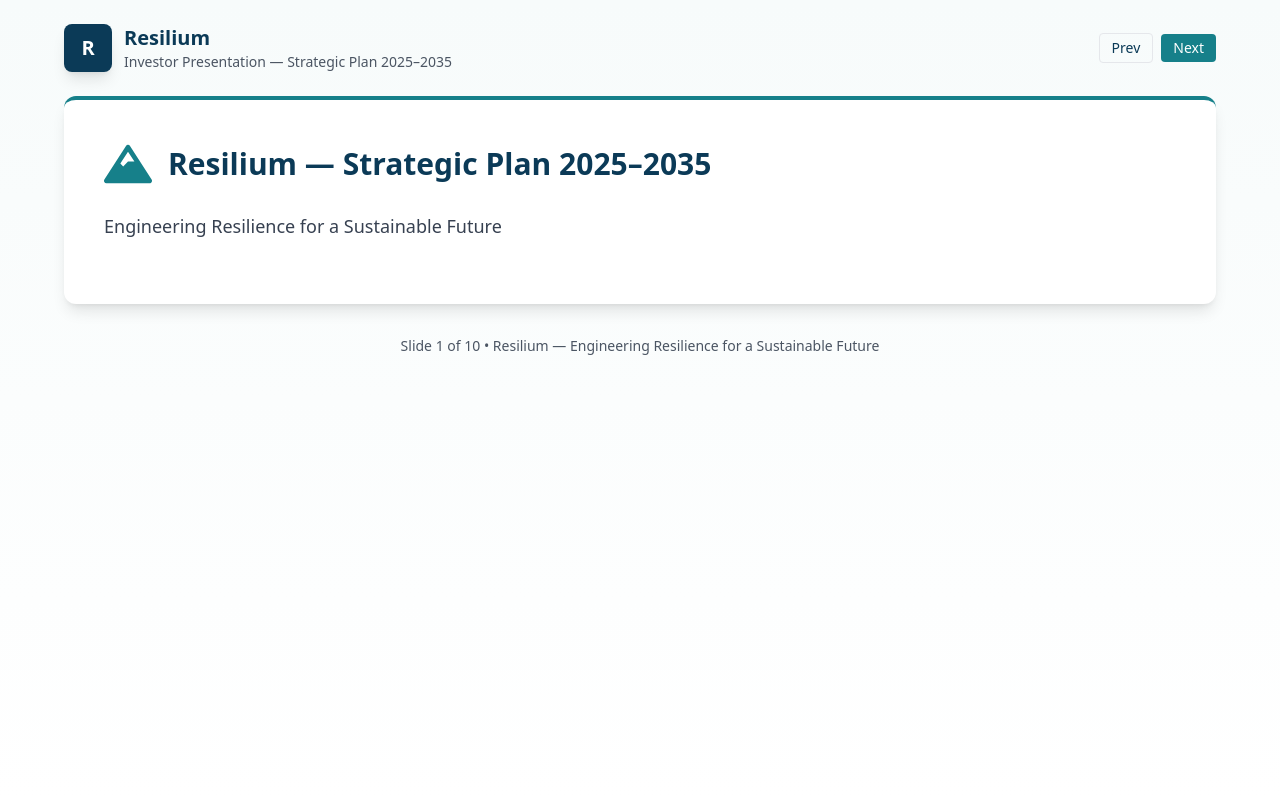
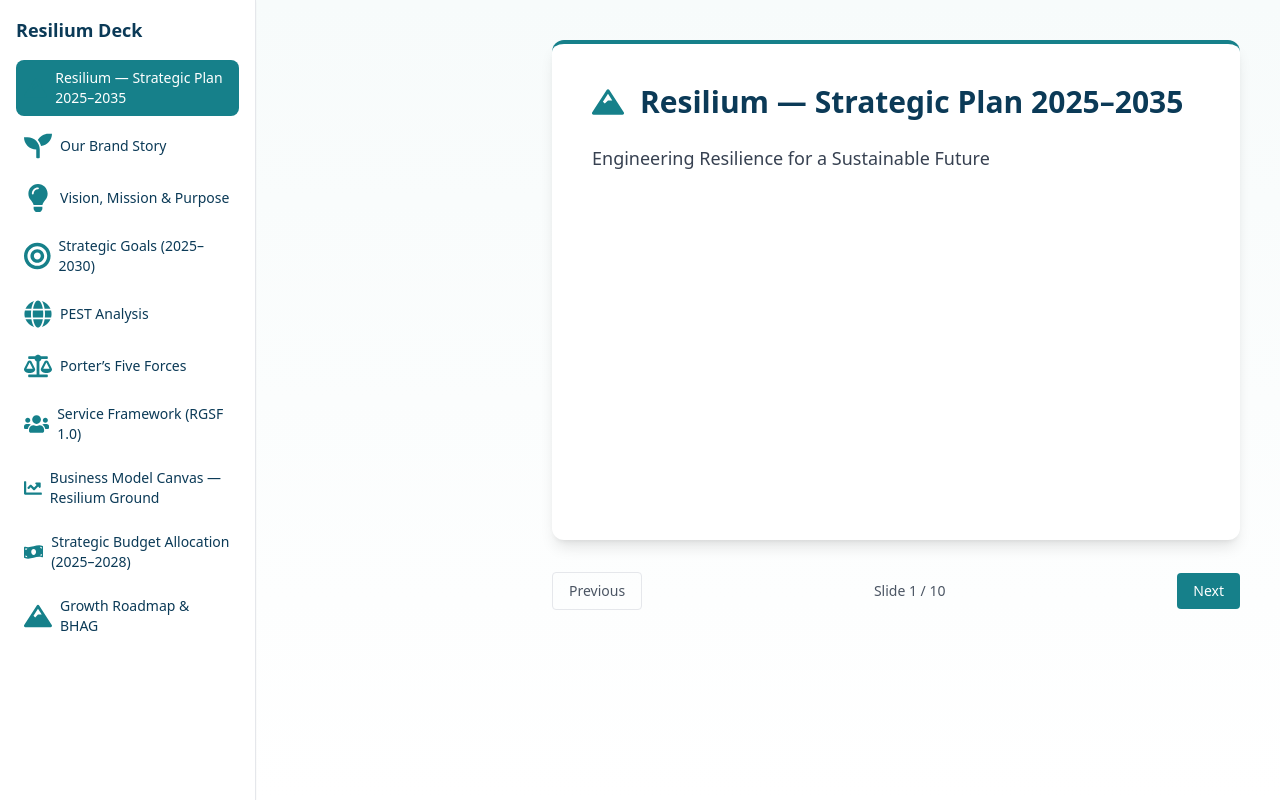
Before and after one commit to Longdy19/resilium-investor-deck, a React (Vite) app: page / in a window 1280 px wide. Built offline with nearby package versions, Linux system fonts and the light colour scheme.

Commit message:
Update ResiliumPresentation.jsx

```diff
--- a/src/ResiliumPresentation.jsx
+++ b/src/ResiliumPresentation.jsx
@@ -12,167 +12,67 @@ import {
   FaUserTie,
   FaBullseye,
   FaMoneyBillWave,
+  FaBars
 } from "react-icons/fa";
 
 export default function ResiliumPresentation() {
   const slides = [
-    {
-      id: "cover",
-      title: "Resilium — Strategic Plan 2025–2035",
-      subtitle: "Engineering Resilience for a Sustainable Future",
-      icon: <FaMountain size={48} className="text-[#16808A]" />,
-    },
-    {
-      id: "story",
-      title: "Our Brand Story",
-      icon: <FaSeedling size={36} className="text-[#16808A]" />,
-      bullets: [
-        "Resilium was founded to advance Cambodia’s construction sector through engineering, management, and digital transformation.",
-        "Built on the vision of Longdy Ouk (Sumitomo Mitsui, Archetype; Master’s in Service Engineering & Management).",
-        "‘Resilium’ means resilience + evolution — building from the ground up for a sustainable, risk-managed future.",
-        "Core strengths: Geotechnics, Cost & Risk Management, and Digital Delivery.",
-      ],
-    },
-    {
-      id: "vision",
-      title: "Vision, Mission & Purpose",
-      icon: <FaLightbulb size={36} className="text-[#16808A]" />,
-      bullets: [
-        "Vision: To be Southeast Asia’s most trusted partner in sustainable, data-driven, and resilient infrastructure.",
-        "Mission: Integrate geotechnical, cost, and risk management with digital innovation to enable safer, smarter, and more sustainable projects.",
-        "Purpose: To empower organizations through engineering intelligence — transforming insight into impact.",
-      ],
-    },
-    {
-      id: "goals",
-      title: "Strategic Goals (2025–2030)",
-      icon: <FaBullseye size={36} className="text-[#16808A]" />,
-      bullets: [
-        "Establish reputation for resilience-based engineering and cost-risk excellence.",
-        "Digitize workflows — BIM/GIS dashboards and risk analytics (100% projects by 2027).",
-        "Regional expansion to Laos, Vietnam, and Thailand by 2028.",
-        "Launch Resilium Academy by 2030 for professional capacity building.",
-        "Achieve 30% revenue from digital services and risk analytics.",
-      ],
-    },
-    {
-      id: "pest",
-      title: "PEST Analysis",
-      icon: <FaGlobe size={36} className="text-[#16808A]" />,
-      grid: {
-        Political: ["Gov’t infrastructure & resilience programs", "Stronger environmental & safety regulations"],
-        Economic: ["Growing ASEAN infrastructure investments", "Inflation & material cost volatility"],
-        Social: ["Rising climate resilience awareness", "Urbanization & smart city demand"],
-        Technological: ["Digital twins, BIM, and GIS adoption", "AI & data-driven cost/risk analysis"],
-      },
-    },
-    {
-      id: "fiveforces",
-      title: "Porter’s Five Forces",
-      icon: <FaBalanceScale size={36} className="text-[#16808A]" />,
-      bullets: [
-        "New Entrants — Moderate: expertise & digital barriers protect incumbents.",
-        "Suppliers — Moderate: depend on lab/testing & survey vendors.",
-        "Buyers — High: demand for cost-effective and proven solutions.",
-        "Substitutes — Low: integrated cost–risk–digital approach is rare.",
-        "Rivalry — High: differentiation via data quality & precision delivery.",
-      ],
-    },
-    {
-      id: "framework",
-      title: "Service Framework — RGSF 1.0",
-      icon: <FaUsers size={36} className="text-[#16808A]" />,
-      bullets: [
-        "Discover — Define scope, context, and risk baseline.",
-        "Investigate — Geotechnical & topographic survey using advanced methods.",
-        "Analyze — Apply cost & risk modeling with data analytics.",
-        "Recommend — Deliver optimized foundation & design strategies.",
-        "Integrate — Report via BIM/GIS dashboards & digital delivery.",
-      ],
-    },
-    {
-      id: "bmc",
-      title: "Business Model Canvas — Resilium Ground",
-      icon: <FaChartLine size={36} className="text-[#16808A]" />,
-      grid: {
-        KeyPartners: ["Labs/testing", "Drone & survey firms", "BIM/GIS vendors", "Universities", "Sustainability orgs"],
-        KeyActivities: ["Geotech investigations", "Cost & risk modeling", "Digital dashboards", "PM consulting"],
-        ValuePropositions: [
-          "Integrated cost–risk–ground intelligence",
-          "Reduced project uncertainty",
-          "Faster decision-making",
-          "Sustainability alignment",
-        ],
-        CustomerSegments: ["Developers", "Government", "Contractors", "Infra owners"],
-        KeyResources: ["Engineers & analysts", "Field equipment", "Software & data", "Partnerships"],
-        CustomerRelationships: ["Trusted advisor", "Collaborative engagement", "Digital reporting"],
-        Channels: ["Direct B2B", "Website/webinars", "Industry conferences"],
-        CostStructure: ["Human capital", "Equipment/software", "Training & R&D", "Marketing"],
-        RevenueStreams: ["Project fees", "Consulting retainers", "Digital subscriptions", "Monitoring services"],
-      },
-    },
-    {
-      id: "budget",
-      title: "Strategic Budget (2025–2028)",
-      icon: <FaMoneyBillWave size={36} className="text-[#16808A]" />,
-      bullets: [
-        "R&D & Digital Development — 30%",
-        "Human Capital — 25%",
-        "Operations & Equipment — 20%",
-        "Marketing & Branding — 15%",
-        "Contingency — 10%",
-      ],
-    },
-    {
-      id: "roadmap",
-      title: "Growth Roadmap & BHAG",
-      icon: <FaMountain size={36} className="text-[#16808A]" />,
-      bullets: [
-        "Phase 1 (2025–26): Strengthen foundation — Resilium Ground excellence & digital risk models.",
-        "Phase 2 (2027–29): Launch design & build — Sustainable, data-driven construction.",
-        "Phase 3 (2030–35): Resilium Academy & AI analytics expansion.",
-        "Beyond 2035: Become ASEAN leader in resilience-based infrastructure innovation.",
-      ],
-    },
+    { id: "cover", title: "Resilium — Strategic Plan 2025–2035", subtitle: "Engineering Resilience for a Sustainable Future", icon: <FaMountain className="text-[#16808A]" size={32} /> },
+    { id: "story", title: "Our Brand Story", icon: <FaSeedling className="text-[#16808A]" size={28} />, bullets: ["Resilium was founded to transform Cambodia’s construction through engineering, management, and digital innovation.", "Built on the vision of Longdy Ouk (Sumitomo Mitsui, Archetype; Master’s in Service Engineering & Management).", "‘Resilium’ means resilience + evolution — building from the ground up for a sustainable, risk-managed future.", "Core strengths: Geotechnics, Cost & Risk Management, and Digital Delivery."] },
+    { id: "vision", title: "Vision, Mission & Purpose", icon: <FaLightbulb className="text-[#16808A]" size={28} />, bullets: ["Vision: To be Southeast Asia’s trusted leader in sustainable, data-driven, and resilient infrastructure.", "Mission: Integrate geotechnical, cost, and risk management with digital innovation to enable safer, smarter, and more sustainable projects.", "Purpose: To empower organizations through engineering intelligence — transforming insight into impact."] },
+    { id: "goals", title: "Strategic Goals (2025–2030)", icon: <FaBullseye className="text-[#16808A]" size={28} />, bullets: ["Build reputation for resilience-based engineering and cost-risk management.", "Digitize workflows — BIM/GIS dashboards and risk analytics (100% projects by 2027).", "Regional expansion to Laos, Vietnam, and Thailand by 2028.", "Launch Resilium Academy by 2030.", "Reach 30% revenue from digital services and analytics."] },
+    { id: "pest", title: "PEST Analysis", icon: <FaGlobe className="text-[#16808A]" size={28} />, grid: { Political: ["Gov’t infra & resilience programs", "Environmental regulations"], Economic: ["ASEAN infra growth", "Inflation & cost volatility"], Social: ["Climate resilience awareness", "Urbanization & smart cities"], Technological: ["BIM/GIS/digital twins", "Risk & cost analytics integration"] } },
+    { id: "fiveforces", title: "Porter’s Five Forces", icon: <FaBalanceScale className="text-[#16808A]" size={28} />, bullets: ["New Entrants — Moderate: digital and technical barriers.", "Suppliers — Moderate: manage labs and survey partners.", "Buyers — High: demand for optimized cost & safety.", "Substitutes — Low: integrated cost-risk model is rare.", "Rivalry — High: differentiate via accuracy & digital delivery."] },
+    { id: "framework", title: "Service Framework (RGSF 1.0)", icon: <FaUsers className="text-[#16808A]" size={28} />, bullets: ["Discover — Define scope, context, and risk baseline.", "Investigate — Geotechnical & topographic survey using advanced tools.", "Analyze — Cost & risk modeling with analytics.", "Recommend — Optimized foundation & design strategy.", "Integrate — Deliver via BIM/GIS dashboards."] },
+    { id: "bmc", title: "Business Model Canvas — Resilium Ground", icon: <FaChartLine className="text-[#16808A]" size={28} />, grid: { KeyPartners: ["Labs/testing", "Survey firms", "GIS vendors", "Universities", "Sustainability orgs"], KeyActivities: ["Geotech work", "Risk modeling", "PM consulting", "Digital dashboards"], ValuePropositions: ["Integrated ground–cost–risk intelligence", "Reduced uncertainty", "Sustainability alignment"], CustomerSegments: ["Developers", "Contractors", "Infra owners", "Gov’t"], KeyResources: ["Engineers", "Equipment", "Data", "Partnerships"], CustomerRelationships: ["Trusted advisor", "Collaborative delivery"], Channels: ["Direct B2B", "Webinars", "Conferences"], CostStructure: ["People", "Equipment", "Training", "Marketing"], RevenueStreams: ["Project fees", "Consulting retainers", "Digital subscriptions"] } },
+    { id: "budget", title: "Strategic Budget Allocation (2025–2028)", icon: <FaMoneyBillWave className="text-[#16808A]" size={28} />, bullets: ["R&D & Digital Development — 30%", "Human Capital — 25%", "Operations & Equipment — 20%", "Marketing & Branding — 15%", "Contingency — 10%"] },
+    { id: "roadmap", title: "Growth Roadmap & BHAG", icon: <FaMountain className="text-[#16808A]" size={28} />, bullets: ["Phase 1 (2025–26): Establish Resilium Ground — data & cost-risk excellence.", "Phase 2 (2027–29): Launch design & build — sustainable digital engineering.", "Phase 3 (2030–35): Resilium Academy & AI expansion.", "Beyond 2035: ASEAN leader in resilient infrastructure."], bhag: "Be Cambodia’s first globally recognized digital construction and resilience brand." },
   ];
 
   const [index, setIndex] = useState(0);
   const slide = slides[index];
+  const [menuOpen, setMenuOpen] = useState(false);
 
   const next = () => setIndex((i) => Math.min(i + 1, slides.length - 1));
   const prev = () => setIndex((i) => Math.max(i - 1, 0));
+  const goTo = (i) => { setIndex(i); setMenuOpen(false); };
 
   return (
-    <div className="min-h-screen bg-gradient-to-b from-[#F7FBFB] to-white text-[#0B3A57] font-sans p-6">
-      <div className="max-w-6xl mx-auto">
-        <div className="flex justify-between items-center mb-6">
-          <div className="flex items-center gap-3">
-            <div className="w-12 h-12 bg-[#0B3A57] text-white rounded-lg flex items-center justify-center font-bold text-xl shadow-lg">
-              R
+    <div className="flex min-h-screen bg-gradient-to-b from-[#F7FBFB] to-white text-[#0B3A57] font-sans">
+      {/* Sidebar */}
+      <div className={`fixed md:static z-20 bg-white md:w-64 w-60 border-r border-gray-200 shadow-sm p-4 transition-transform duration-300 ${menuOpen ? "translate-x-0" : "-translate-x-full md:translate-x-0"}`}>
+        <div className="flex items-center justify-between mb-4">
+          <h1 className="text-lg font-bold text-[#0B3A57]">Resilium Deck</h1>
+          <button className="md:hidden" onClick={() => setMenuOpen(false)}>✕</button>
         </div>
-            <div>
-              <div className="text-xl font-bold">Resilium</div>
-              <div className="text-sm text-gray-600">Investor Presentation — Strategic Plan 2025–2035</div>
-            </div>
-          </div>
-          <div className="flex items-center gap-2">
-            <button onClick={prev} className="text-sm px-3 py-1 border rounded hover:bg-[#F0FAFA]">
-              Prev
-            </button>
-            <button onClick={next} className="text-sm px-3 py-1 bg-[#16808A] text-white rounded hover:opacity-90">
-              Next
-            </button>
-          </div>
+        <ul className="space-y-2">
+          {slides.map((s, i) => (
+            <li
+              key={s.id}
+              onClick={() => goTo(i)}
+              className={`cursor-pointer rounded-lg p-2 flex items-center gap-2 ${index === i ? "bg-[#16808A] text-white" : "hover:bg-gray-100"}`}
+            >
+              {s.icon}
+              <span className="text-sm font-medium">{s.title}</span>
+            </li>
+          ))}
+        </ul>
       </div>
 
-        <div className="bg-white rounded-xl p-10 shadow-lg border-t-4 border-[#16808A]">
+      {/* Main Content */}
+      <div className="flex-1 md:ml-64 p-6 md:p-10 relative">
+        <button onClick={() => setMenuOpen(!menuOpen)} className="md:hidden fixed top-4 left-4 bg-[#0B3A57] text-white p-2 rounded-lg shadow-lg z-30">
+          <FaBars />
+        </button>
+
         <AnimatePresence mode="wait">
           <motion.div
             key={slide.id}
-              initial={{ opacity: 0, x: 40 }}
+            initial={{ opacity: 0, x: 50 }}
             animate={{ opacity: 1, x: 0 }}
-              exit={{ opacity: 0, x: -40 }}
-              transition={{ duration: 0.45 }}
+            exit={{ opacity: 0, x: -50 }}
+            transition={{ duration: 0.4 }}
+            className="bg-white rounded-xl p-10 shadow-lg border-t-4 border-[#16808A] min-h-[500px]"
           >
             <div className="flex items-center gap-4 mb-6">
               {slide.icon && <div>{slide.icon}</div>}
@@ -180,14 +80,14 @@ export default function ResiliumPresentation() {
             </div>
             {slide.subtitle && <div className="text-gray-700 mb-6 text-lg">{slide.subtitle}</div>}
             {slide.bullets && (
-                <ul className="space-y-3 list-disc ml-5 mb-6">
+              <ul className="list-disc ml-5 space-y-3">
                 {slide.bullets.map((b, i) => (
                   <li key={i} className="text-gray-700 text-lg">{b}</li>
                 ))}
               </ul>
             )}
             {slide.grid && (
-                <div className="grid grid-cols-2 gap-6">
+              <div className="grid grid-cols-2 gap-6 mt-6">
                 {Object.entries(slide.grid).map(([key, values]) => (
                   <div key={key} className="bg-[#F9FAFB] p-5 rounded-lg shadow-sm">
                     <div className="font-semibold mb-2 text-[#16808A]">{key}</div>
@@ -198,12 +98,20 @@ export default function ResiliumPresentation() {
                 ))}
               </div>
             )}
+            {slide.bhag && (
+              <div className="mt-8 bg-[#F0FAFA] p-5 rounded-lg border-l-4 border-[#16808A] shadow">
+                <div className="font-semibold text-[#0B3A57]">BHAG</div>
+                <div className="mt-2 text-gray-700 text-lg">{slide.bhag}</div>
+              </div>
+            )}
           </motion.div>
         </AnimatePresence>
-        </div>
 
-        <div className="mt-8 text-sm text-gray-600 text-center">
-          Slide {index + 1} of {slides.length} • Resilium — Engineering Resilience for a Sustainable Future
+        {/* Navigation */}
+        <div className="mt-8 flex justify-between items-center text-sm text-gray-600">
+          <button onClick={prev} className="px-4 py-2 border rounded hover:bg-gray-100">Previous</button>
+          <span>Slide {index + 1} / {slides.length}</span>
+          <button onClick={next} className="px-4 py-2 bg-[#16808A] text-white rounded hover:opacity-90">Next</button>
         </div>
       </div>
     </div>
```
Lines whose indentation alone changed are shown as unchanged.
